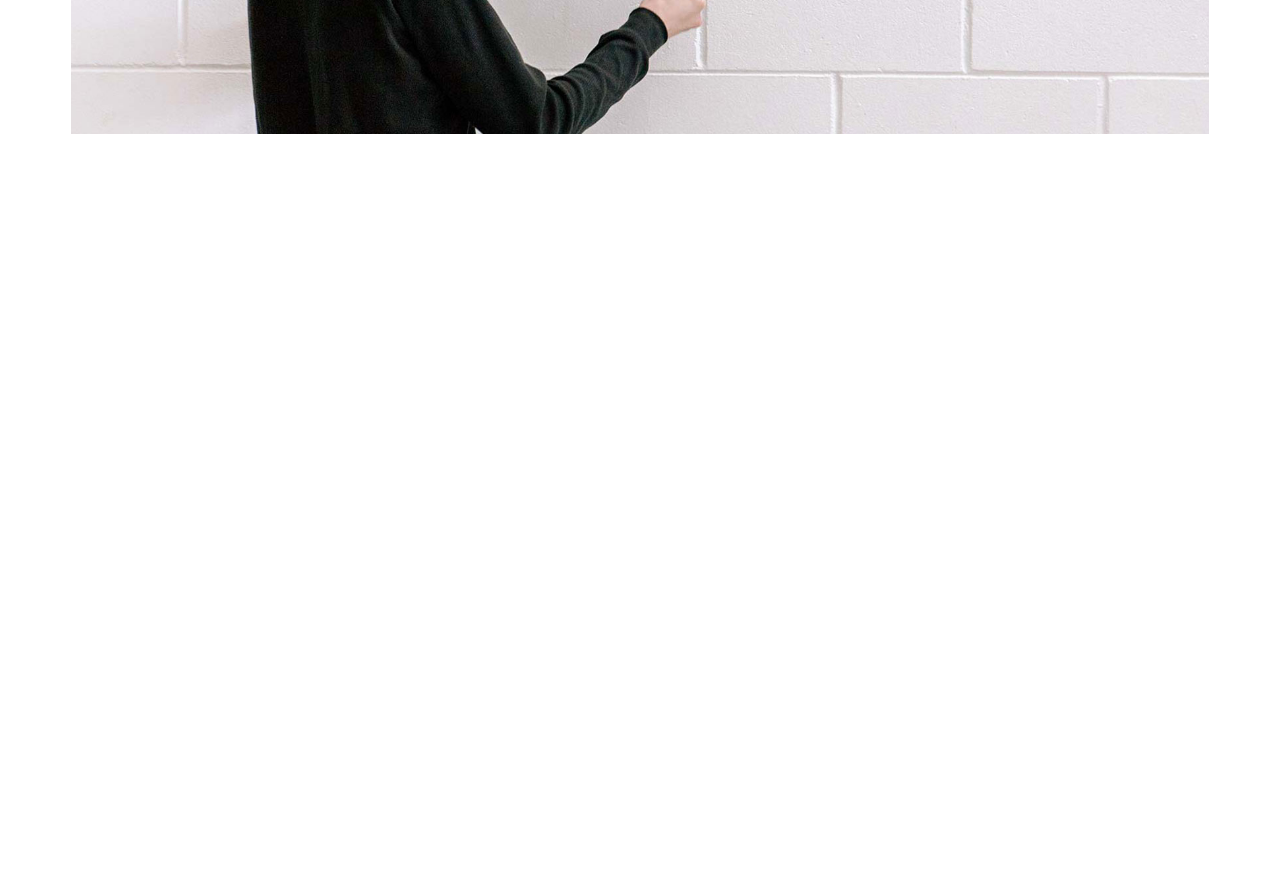
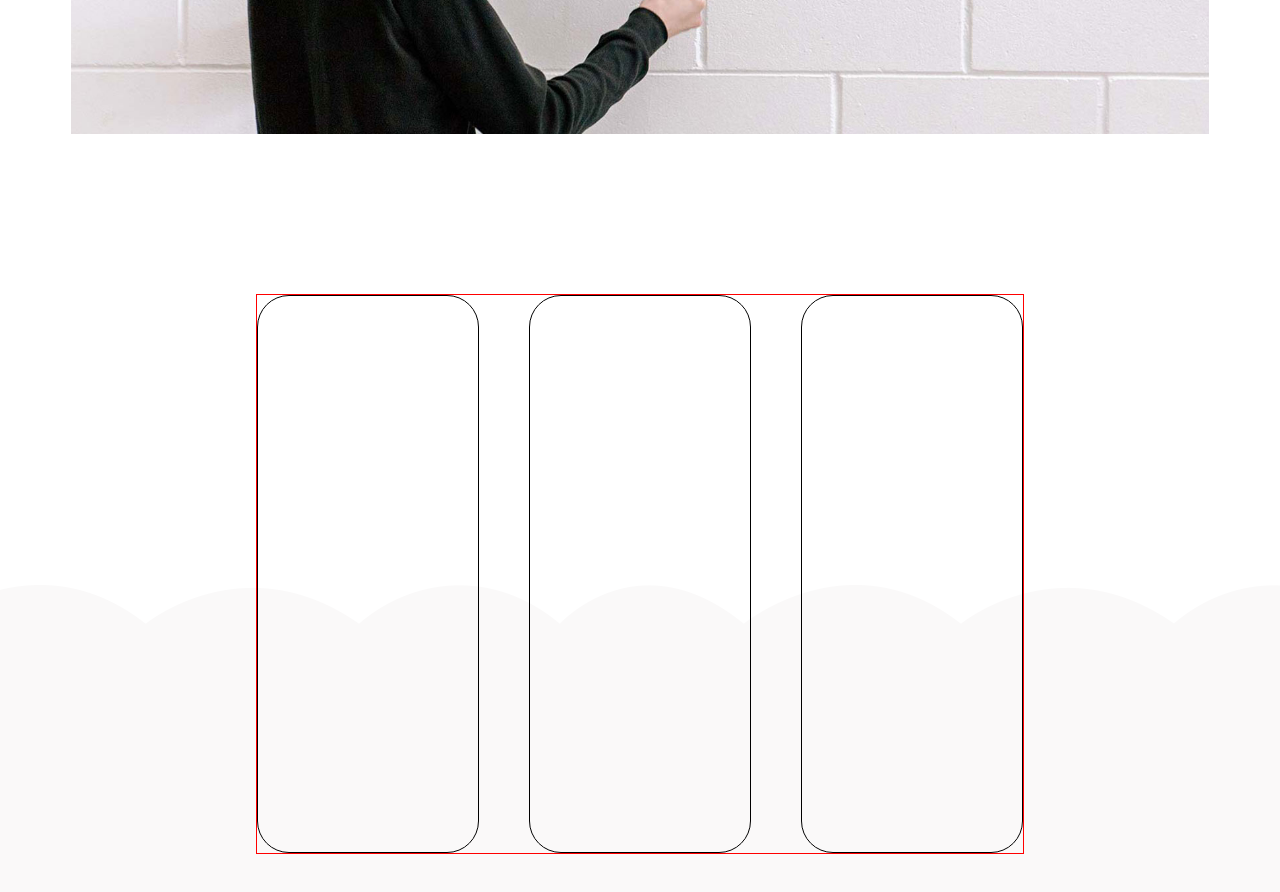
Before and after one commit to AlessandroSemeraro/proj-html-vuejs, a Vue app: page / in a window 1280 px wide. Shown: the part 3120-4012 px from the top of the page. Before the commit the page ends 3258 px from the top, so only its background shows below. Built offline with nearby package versions, Linux system fonts and the light colour scheme.

Commit message:
inizializzazione subscription plan section

```diff
--- a/src/components/AppMain.vue
+++ b/src/components/AppMain.vue
@@ -13,6 +13,9 @@
         <section class="main-video">
             <MainVideo/>
         </section>
+        <section class="mainBg-subscription">
+            <SubscriptionPlan/>
+        </section>
     </main>
 </template>
 
@@ -22,6 +25,7 @@ import MainPresentation from './MainPresentation.vue';
 import MainBottomPresentation from './MainBottomPresentation.vue';
 import Socials from './Socials.vue';
 import MainVideo from './MainVideo.vue';
+import SubscriptionPlan from './SubscriptionPlan.vue';
 
 export default {
     name: 'AppMain',
@@ -30,7 +34,8 @@ export default {
     MainPresentation,
     MainBottomPresentation,
     Socials,
-    MainVideo
+    MainVideo,
+    SubscriptionPlan
 },
 }
 </script>
@@ -62,4 +67,13 @@ export default {
     width: 100%;
 }
 
+.mainBg-subscription{
+    display: flex;
+    justify-content: center;
+    height: 70rem;
+    background-image: url(../styles/img/h2-background-img-03.png);
+    background-position: 0 -3rem;
+    padding-top: 10rem;
+}
+
 </style>
--- /dev/null
+++ b/src/components/SubscriptionPlan.vue
@@ -0,0 +1,33 @@
+<template>
+    <section class="container-subscriptionPlan">
+        <article></article>
+        <article></article>
+        <article></article>
+    </section>
+</template>
+<script>
+export default {
+    name:'subscriptionPlan',
+}
+</script>
+<style lang="scss" scoped>
+
+.container-subscriptionPlan{
+    width: 60%;
+    height: 35rem;
+    border: 1px solid red;
+    display: flex;
+    justify-content: space-between;
+    flex-wrap: nowrap;
+
+    article{
+        width: calc((100% / 3) - 2.1rem);
+        height: 100%;
+        border: 1px solid black;
+        border-radius: 2rem;
+
+    }
+
+}
+
+</style>
```
